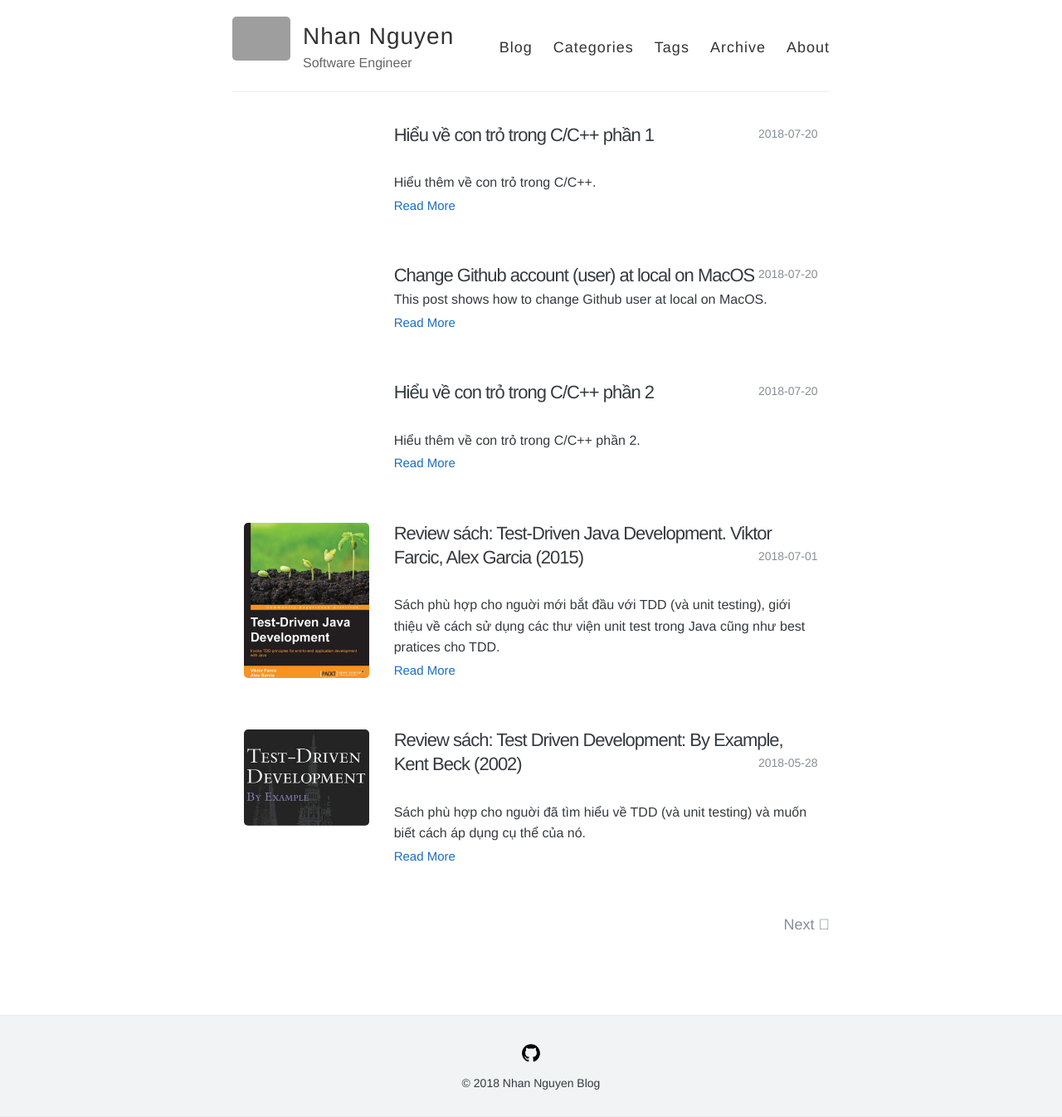
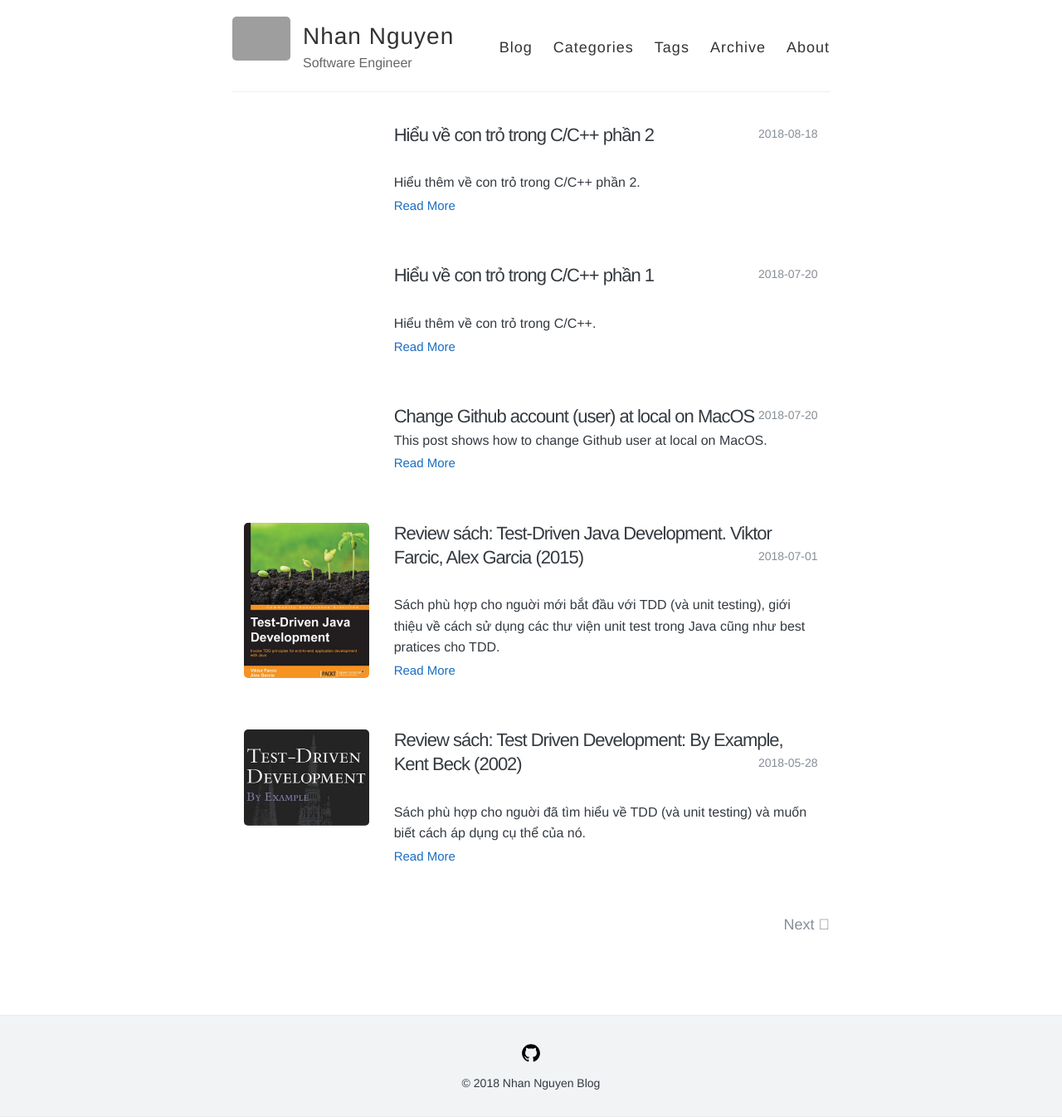
Before and after one commit to nhannguyen95/nhannguyen95.github.io, a Jekyll site: the page built from index.html, in a window 1280 px wide. Shown: the whole page at 83% size. Built offline with Jekyll 4.4.1, drawn with Linux system fonts in a browser that asks for light colours; nearby versions of some CDN libraries; the list of posts is cut into pages by our own code; grey boxes are pictures that could not be loaded.

Commit message:
Update 2018-08-18-hieu-ve-con-tro-2.md

```diff
--- a/_posts/2018-08-18-hieu-ve-con-tro-2.md
+++ b/_posts/2018-08-18-hieu-ve-con-tro-2.md
@@ -1,7 +1,7 @@
 ---
 layout: post
 title: "Hiểu về con trỏ trong C/C++ phần 2"
-date: 2018-07-20 13:49:00 +0700
+date: 2018-08-18 17:15:00 +0700
 categories: [programming languages]
 tags:
   - c/c++
```
